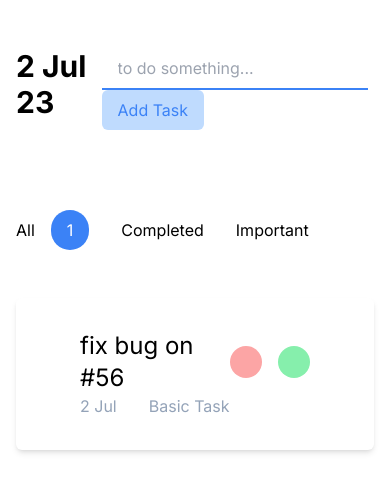
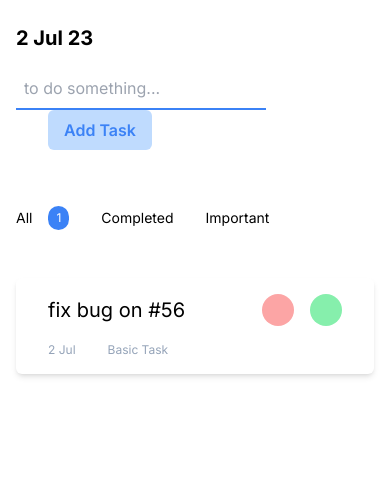
Before and after one commit to DrChhun/TodoNext, a Next.js app: page / in a window 390 px wide. Shown: the top 492 px of the page. Built offline with nearby package versions, Linux system fonts and the light colour scheme.

Commit message:
finished todo app

```diff
--- a/app/components/Date/DateDisplay.tsx
+++ b/app/components/Date/DateDisplay.tsx
@@ -1,5 +1,5 @@
 import { DateDisplayProps } from "@/app/Type/Todo";
 
 export const DateDisplay: React.FC<DateDisplayProps> = ({ date }) => (
-  <h2 className="text-3xl font-bold">{date}</h2>
+  <h2 className="text-xl mb-4 md:mb-0 md:text-3xl font-bold">{date}</h2>
 );
--- /dev/null
+++ b/app/components/Map/CompleteMap.tsx
@@ -0,0 +1,32 @@
+import { TaskDetail } from "../Task/TaskDetail";
+import { useSelector } from "react-redux";
+
+export const CompleteMap = () => {
+  const complete = useSelector((state: any) => state.todos.complete);
+  const today = new Date();
+
+  return (
+    <div>
+      {complete.length == 0 && (
+        <h2 className="text-center">No Completed task</h2>
+      )}
+      {complete.map((x: any, index: number) => (
+        <>
+          {x != "" && (
+            <div key={index} className="py-4">
+              {" "}
+              <TaskDetail
+                title={x}
+                date={today.toLocaleDateString("en-IN", {
+                  day: "numeric",
+                  month: "short",
+                })}
+                category={"Basic Task"}
+              />
+            </div>
+          )}
+        </>
+      ))}
+    </div>
+  );
+};
--- /dev/null
+++ b/app/components/Map/FavoriteMap.tsx
@@ -0,0 +1,32 @@
+import { TaskDetail } from "../Task/TaskDetail";
+import { useSelector } from "react-redux";
+
+export const FavoriteMap = () => {
+  const important = useSelector((state: any) => state.todos.important);
+  const today = new Date();
+
+  return (
+    <div>
+      {important.length == 0 && (
+        <h2 className="text-center">No Important task</h2>
+      )}
+      {important.map((x: any, index: number) => (
+        <>
+          {x != "" && (
+            <div key={index} className="py-4">
+              {" "}
+              <TaskDetail
+                title={x}
+                date={today.toLocaleDateString("en-IN", {
+                  day: "numeric",
+                  month: "short",
+                })}
+                category={"Basic Task"}
+              />
+            </div>
+          )}
+        </>
+      ))}
+    </div>
+  );
+};
--- /dev/null
+++ b/app/components/Map/TodoMap.tsx
@@ -0,0 +1,28 @@
+import { TaskDetail } from "../Task/TaskDetail";
+import { useSelector } from "react-redux";
+
+export const TodoMap = () => {
+  const todo = useSelector((state: any) => state.todos.value);
+  const today = new Date();
+
+  return (
+    <div>
+      {todo.map((x: any, index: number) => (
+        <>
+          {x != "" && (
+            <div key={index} className="py-4">
+              <TaskDetail
+                title={x}
+                date={today.toLocaleDateString("en-IN", {
+                  day: "numeric",
+                  month: "short",
+                })}
+                category={"Basic Task"}
+              />
+            </div>
+          )}
+        </>
+      ))}
+    </div>
+  );
+};
--- a/app/components/Task/InputTask.tsx
+++ b/app/components/Task/InputTask.tsx
@@ -8,18 +8,20 @@ export const InputTask = () => {
 
   const handleSubmit = (event: any) => {
     event.preventDefault();
-    dispath(incrementByAmount(handleInput));
+    {
+      handleInput != "" && dispath(incrementByAmount(handleInput));
+    }
   };
   return (
     <div className="space-x-8">
-      <form onSubmit={handleSubmit}>
+      <form className="space-x-8" onSubmit={handleSubmit}>
         <input
           onChange={(e) => setInput(e.target.value)}
-          className="px-4 py-2 outline-none border-b-2 border-blue-500"
+          className="px-2 md:px-4 py-2 outline-none border-b-2 border-blue-500"
           type="text"
           placeholder="to do something..."
         />
-        <button className="bg-blue-200 text-blue-500 px-4 py-2 rounded-md">
+        <button className="bg-blue-200 hover:bg-blue-300 font-semibold text-blue-500 px-4 py-2 rounded-md">
           Add Task
         </button>
       </form>
--- a/app/components/Task/TaskDetail.tsx
+++ b/app/components/Task/TaskDetail.tsx
@@ -11,11 +11,11 @@ export const TaskDetail: React.FC<TaskProps> = ({
   const dispatch = useDispatch();
   return (
     <div
-      className={`bg-white shadow-md py-8 px-16 rounded-md max-w-3xl mx-auto ${className}`}
+      className={`bg-white shadow-md px-8 py-4 md:py-8 md:px-16 rounded-md max-w-3xl mx-auto ${className}`}
     >
       <div className="flex items-center justify-between">
-        <h2 className="text-black text-2xl">{title}</h2>
-        <div className="flex gap-4">
+        <h2 className="text-black text-xl md:text-2xl">{title}</h2>
+        <div className="flex gap-4 cursor-pointer">
           <div
             onClick={() => dispatch(addToFavorite(title))}
             className="hover:bg-red-400 duration-300 bg-red-300 h-8 py-2 px-4 text-green-600 text-xl rounded-full"
@@ -26,7 +26,7 @@ export const TaskDetail: React.FC<TaskProps> = ({
           ></div>
         </div>
       </div>
-      <div className="flex text-slate-400 gap-8">
+      <div className="flex text-xs md:text-base mt-4 text-slate-400 gap-8">
         <h2>{date}</h2>
         <h2>{category}</h2>
       </div>
--- a/app/components/ToggleTab/Tab.tsx
+++ b/app/components/ToggleTab/Tab.tsx
@@ -7,11 +7,11 @@ export const Tab: React.FC<ToggleProps> = ({
 }) => {
   return (
     <div className={`flex items-center gap-4 ${className}`}>
-      <h2>{title}</h2>
+      <h2 className="text-sm md:text-base">{title}</h2>
       <div
         className={`bg-blue-500 ${
           notification == 0 && "hidden"
-        } text-white w-fit px-4 py-2 rounded-full`}
+        } text-white w-fit px-2 py-1 text-xs md:text-base md:px-4 md:py-2 rounded-full`}
       >
         {notification}
       </div>
--- a/app/page.tsx
+++ b/app/page.tsx
@@ -1,20 +1,25 @@
 "use client";
 
+import { useState } from "react";
 import { DateDisplay } from "./components/Date/DateDisplay";
 import { InputTask } from "./components/Task/InputTask";
 import { TaskDetail } from "./components/Task/TaskDetail";
 import { Tab } from "./components/ToggleTab/Tab";
 import { useSelector } from "react-redux";
+import { TodoMap } from "./components/Map/TodoMap";
+import { CompleteMap } from "./components/Map/CompleteMap";
+import { FavoriteMap } from "./components/Map/FavoriteMap";
 
 const Page = () => {
   const todo = useSelector((state: any) => state.todos.value);
   const favorite = useSelector((state: any) => state.todos.important);
   const complete = useSelector((state: any) => state.todos.complete);
   const today = new Date();
+  const [handleTab, setHandleTab] = useState<string>("all");
 
   return (
     <div className="container">
-      <div className="flex justify-between py-12">
+      <div className="flex justify-between py-6 md:py-12 flex-col md:flex-row">
         <DateDisplay
           date={today.toLocaleDateString("en-IN", {
             day: "numeric",
@@ -24,35 +29,32 @@ const Page = () => {
         />
         <InputTask />
       </div>
-      <div className="flex gap-8">
+      <div className="flex gap-8 cursor-pointer items-center">
+        <div onClick={() => setHandleTab("all")}>
           <Tab className="py-8" title="All" notification={todo.length} />
+        </div>
+        <div onClick={() => setHandleTab("completed")}>
           <Tab
             className="py-8"
             title="Completed"
             notification={complete.length}
           />
+        </div>
+        <div onClick={() => setHandleTab("important")}>
           <Tab
             className="py-8"
             title="Important"
             notification={favorite.length}
           />
         </div>
-      {todo.map((x: any, index: number) => (
-        <>
-          {x != "" && (
-            <div key={index} className="py-4">
-              <TaskDetail
-                title={x}
-                date={today.toLocaleDateString("en-IN", {
-                  day: "numeric",
-                  month: "short",
-                })}
-                category={"Basic Task"}
-              />
       </div>
+      {handleTab == "all" ? (
+        <TodoMap />
+      ) : handleTab == "completed" ? (
+        <CompleteMap />
+      ) : (
+        handleTab == "important" && <FavoriteMap />
       )}
-        </>
-      ))}
     </div>
   );
 };
--- a/app/redux/features/todoRedux.ts
+++ b/app/redux/features/todoRedux.ts
@@ -7,14 +7,14 @@ import type { PayloadAction } from '@reduxjs/toolkit'
 interface CounterState {
   value: Array<string>,
   important: Array<string>,
-  complete: Array<string>
+  complete: Array<string>,
 }
 
 // Define the initial state using that type
 const initialState: CounterState = {
   value: ['fix bug on #56'],
   important: [],
-  complete: []
+  complete: [],
 }
 
 export const counterSlice = createSlice({
```
Lines whose indentation alone changed are shown as unchanged.
